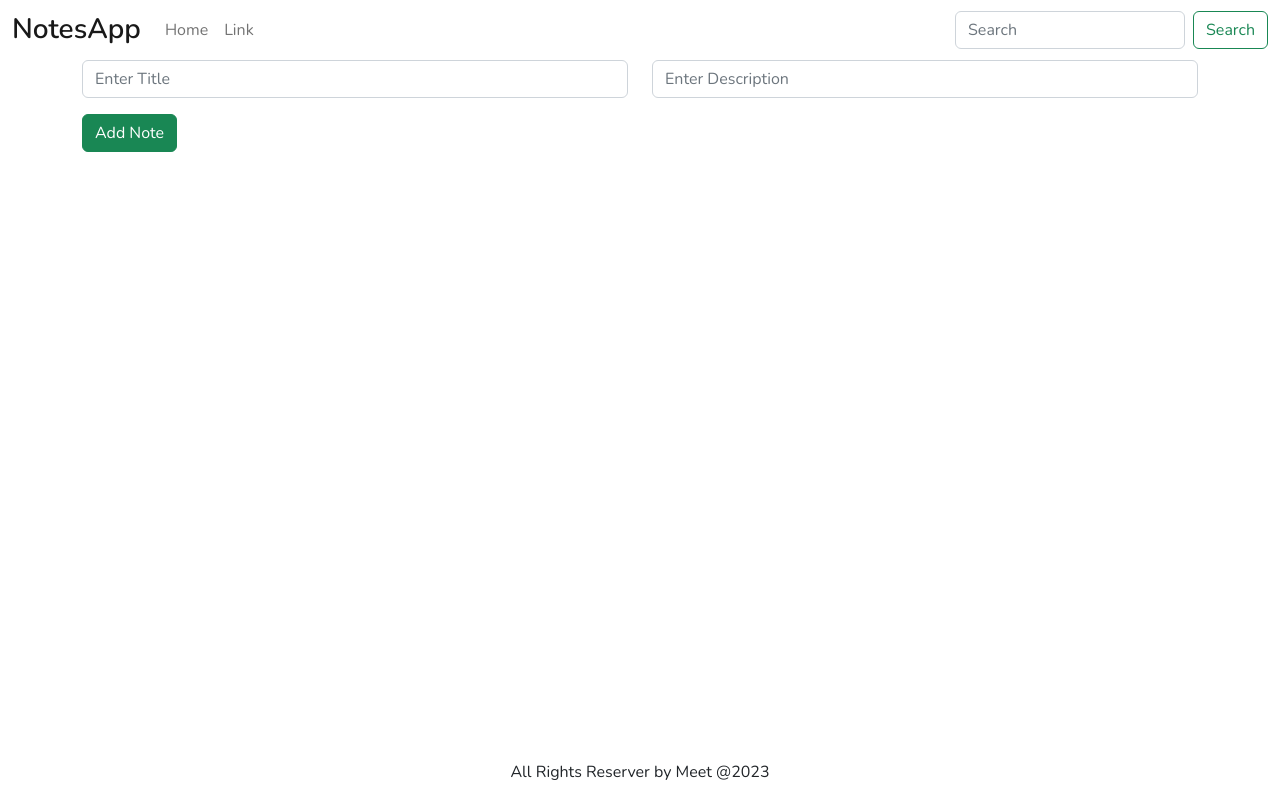
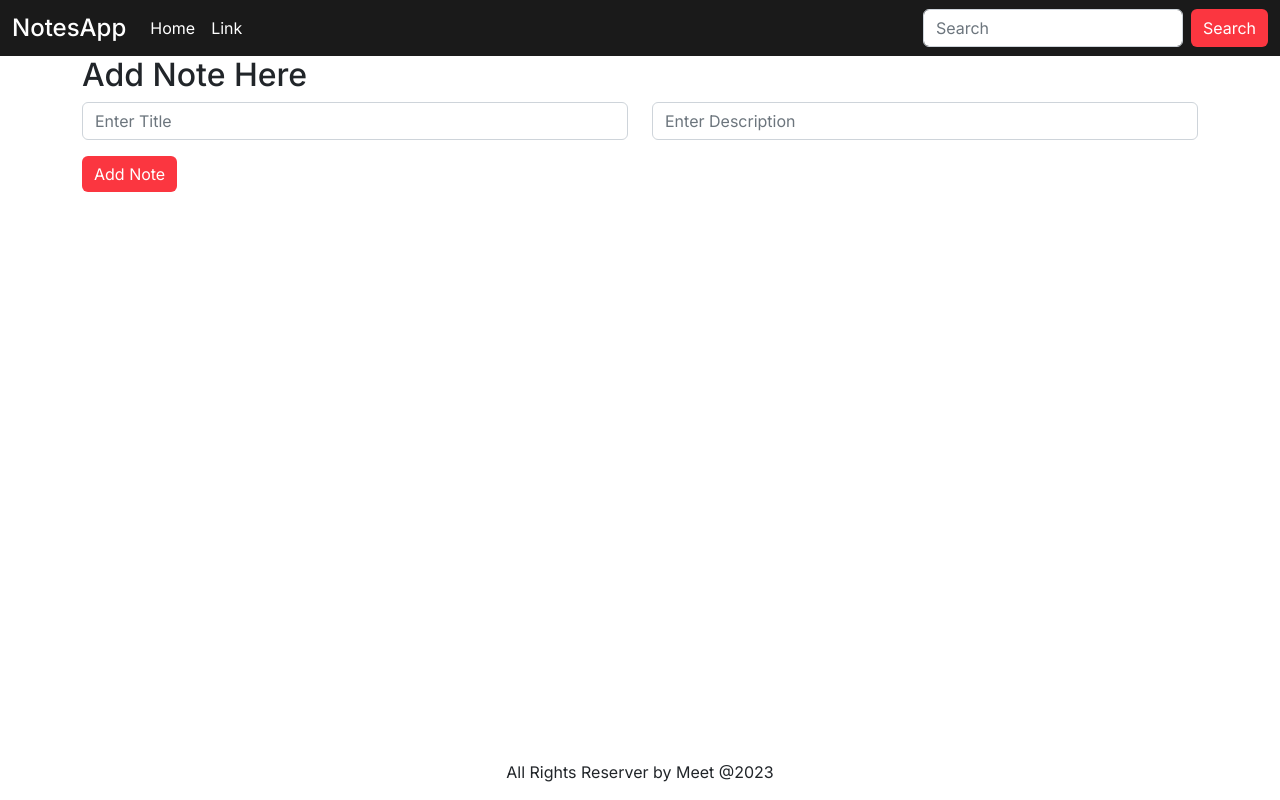
Before and after one commit to meet2960/ReactJs, a React (Create React App) app in the folder notes/: page / in a window 1280 px wide. Built offline with nearby package versions, Linux system fonts and the light colour scheme.

Commit message:
added custom css variable for colors

```diff
--- a/notes/public/index.html
+++ b/notes/public/index.html
@@ -10,7 +10,7 @@
   <link rel="apple-touch-icon" href="%PUBLIC_URL%/logo192.png" />
   <link rel="preconnect" href="https://fonts.googleapis.com">
   <link rel="preconnect" href="https://fonts.gstatic.com" crossorigin>
-  <link href="https://fonts.googleapis.com/css2?family=Nunito:wght@200;300;400;500;600;700;800;900&display=swap"
+  <link href="https://fonts.googleapis.com/css2?family=Inter:wght@100;200;300;400;500;600;700;800;900&display=swap"
     rel="stylesheet">
   <title>Notes App</title>
 </head>
--- a/notes/src/Components/Header.jsx
+++ b/notes/src/Components/Header.jsx
@@ -3,10 +3,10 @@ import { NavLink } from "react-router-dom";
 
 const Header = () => {
   return (
-    <nav className="navbar navbar-expand-lg bg-body-tertiary">
+    <nav className="navbar navbar-expand-lg text-white nav-bg">
       <div className="container-fluid">
         <NavLink className="navbar-brand" href="#">
-          <h3 className="mb-0 fw-semibold">NotesApp</h3>
+          <h4 className="mb-0">NotesApp</h4>
         </NavLink>
         <button
           className="navbar-toggler"
@@ -39,7 +39,7 @@ const Header = () => {
               placeholder="Search"
               aria-label="Search"
             />
-            <button className="btn btn-outline-success" type="submit">
+            <button className="btn btn-success" type="submit">
               Search
             </button>
           </form>
--- a/notes/src/Components/Note.jsx
+++ b/notes/src/Components/Note.jsx
@@ -22,7 +22,8 @@ const Note = () => {
     e.preventDefault();
   };
   return (
-    <div>
+    <div className="main-content">
+      <h2>Add Note Here</h2>
       <form action="">
         <div className="row">
           <div className="col-6">
--- a/notes/src/assets/styles/custom.css
+++ b/notes/src/assets/styles/custom.css
@@ -1,9 +1,34 @@
-* {}
+* {
+    --cs-dark: #1A1A1A;
+    --cs-light-dark: #404040;
+    --cs-whitesmoke: #F8F8F8;
+    --cs-gray: #F2F2F2;
+    --cs-green: #00A82D;
+    --cs-white: #ffffff;
+    --primary-color: #FB3640;
+    --font-family: 'Inter',
+        sans-serif;
+}
 
 body {
-    font-family: 'Nunito', sans-serif;
+    font-family: var(--font-family);
 }
 
 .min-100vh {
     min-height: 100vh;
 }
+
+.btn-success {
+    background-color: var(--primary-color) !important;
+    outline: inherit;
+    border: inherit;
+}
+
+.nav-bg {
+    background-color: var(--cs-dark);
+}
+
+.nav-link,
+.navbar-brand {
+    color: var(--cs-white);
+}
```
